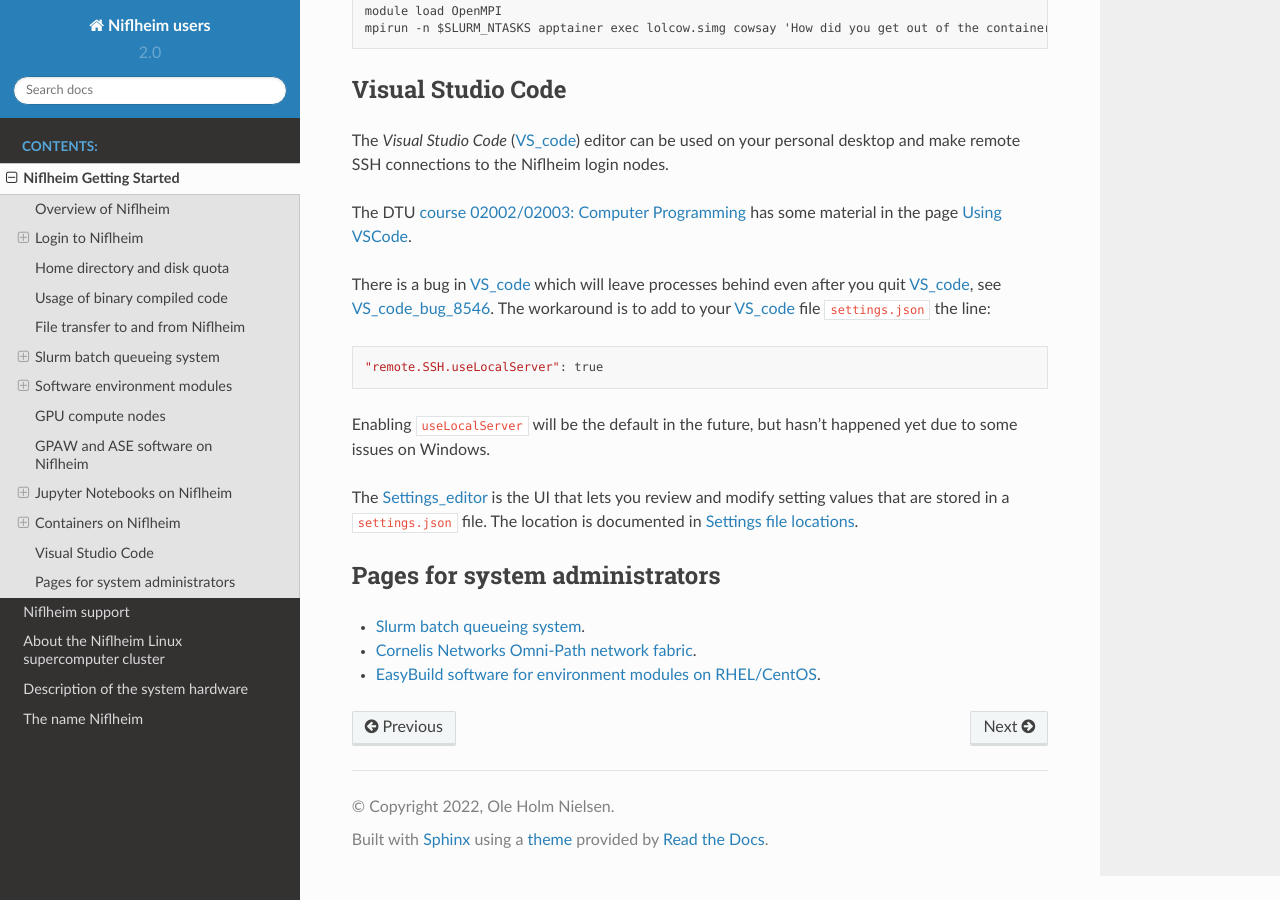
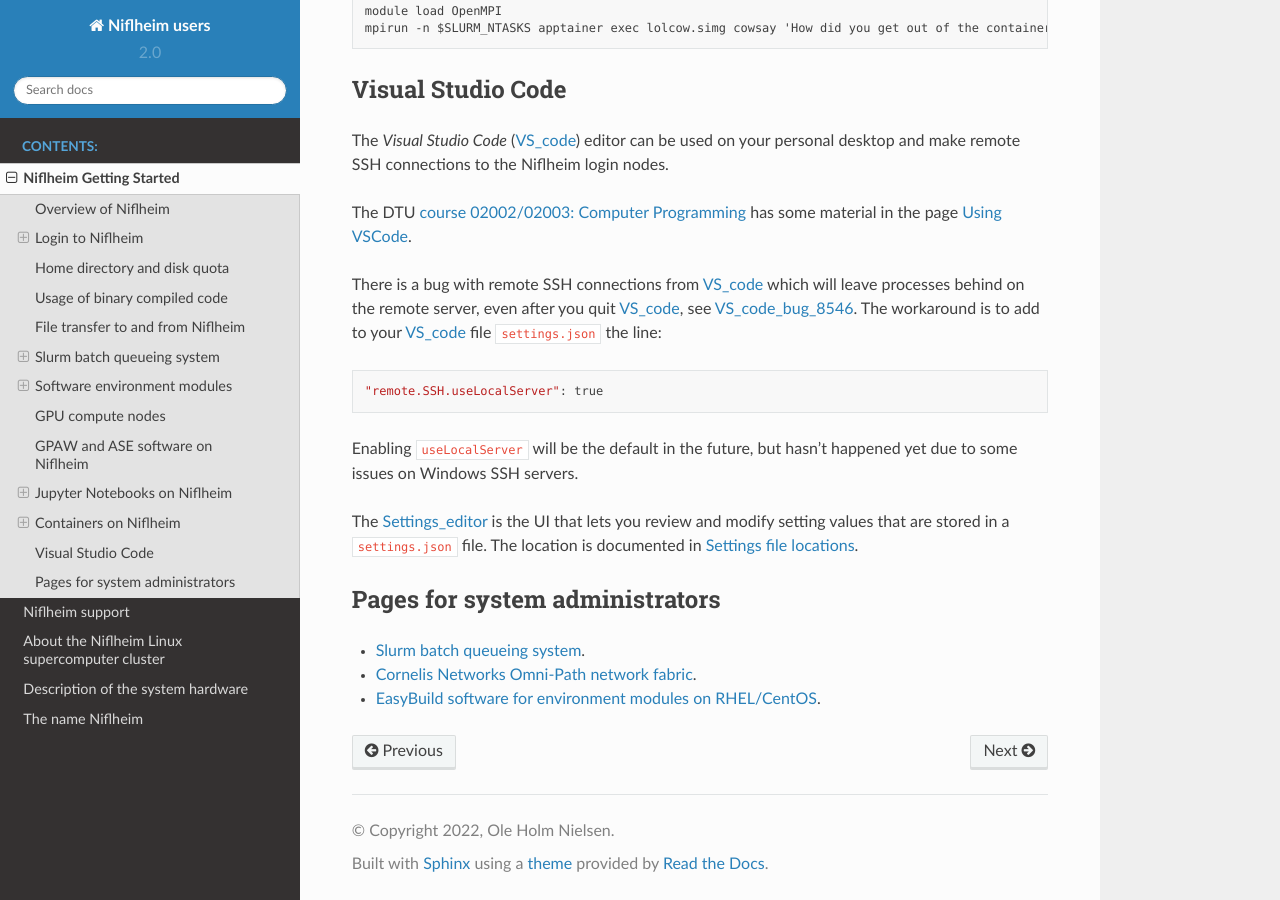
Before and after one commit to OleHolmNielsen/Niflheim_users, a Sphinx documentation site: the page built from docs/Niflheim_Getting_Started.rst, in a window 1280 px wide and 900 px high, scrolled down 21656 px. Built offline with Sphinx 7.4.7 and the Read the Docs theme 2.0.0, drawn with Linux system fonts in a browser that asks for light colours.

Commit message:
Minor edit

```diff
--- a/docs/Niflheim_Getting_Started.rst
+++ b/docs/Niflheim_Getting_Started.rst
@@ -1039,12 +1039,13 @@
 The DTU `course 02002/02003: Computer Programming <https://cp.pages.compute.dtu.dk/02002public/da/index.html>`_
 has some material in the page `Using VSCode <https://cp.pages.compute.dtu.dk/02002public/da/vscode/index.html>`_.
 
-There is a bug in VS_code_ which will leave processes behind even after you quit VS_code_, see VS_code_bug_8546_.
+There is a bug with remote SSH connections from VS_code_ which will leave processes behind on the remote server,
+even after you quit VS_code_, see VS_code_bug_8546_.
 The workaround is to add to your VS_code_ file ``settings.json`` the line::
 
   "remote.SSH.useLocalServer": true
 
-Enabling ``useLocalServer`` will be the default in the future, but hasn't happened yet due to some issues on Windows.
+Enabling ``useLocalServer`` will be the default in the future, but hasn't happened yet due to some issues on Windows SSH servers.
 
 The Settings_editor_ is the UI that lets you review and modify setting values that are stored in a ``settings.json`` file.
 The location is documented in `Settings file locations <https://code.visualstudio.com/docs/getstarted/settings#_settings-file-locations>`_.
```
